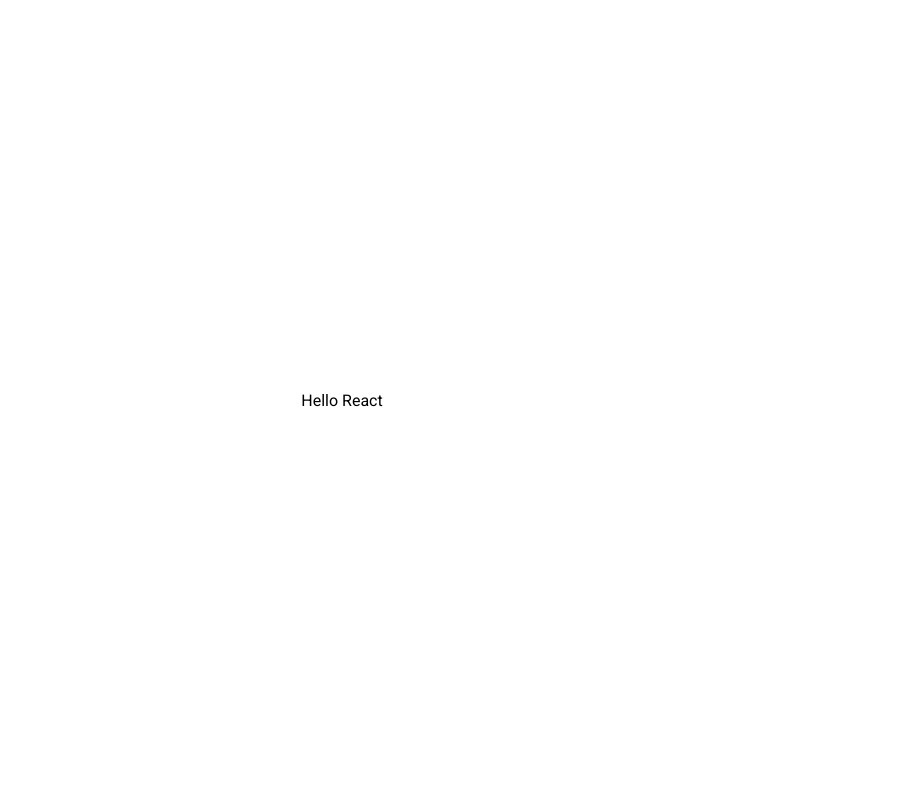
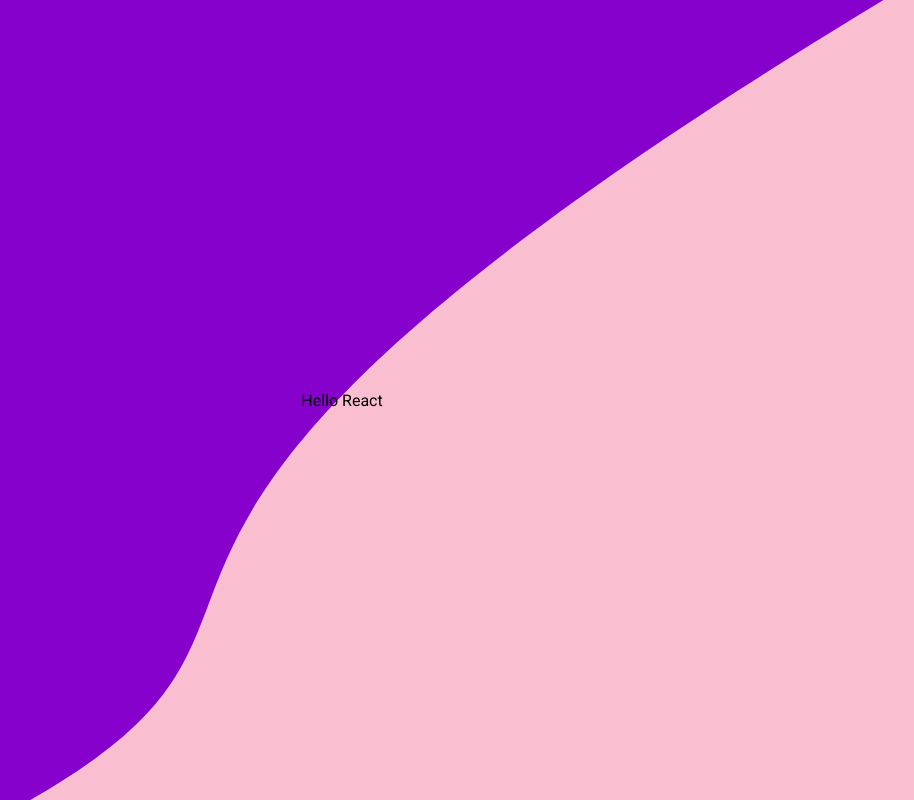
Before and after one commit to abhinavkumar2369/Easy-Access, a React (Vite) app: page / in a window 1280 px wide. Shown: the whole page, without its empty margins (298-1212 px from the left). Built offline with nearby package versions, Linux system fonts and the light colour scheme.

Commit message:
Styling to index.html 🖌️

```diff
--- a/src/index.css
+++ b/src/index.css
@@ -13,6 +13,8 @@
   font-family: "Roboto", sans-serif;
   overflow-x: hidden;
   overflow-y: hidden;
+  background:url(Resources/background.svg);
+    background-size: cover;
 }
 
 
```
